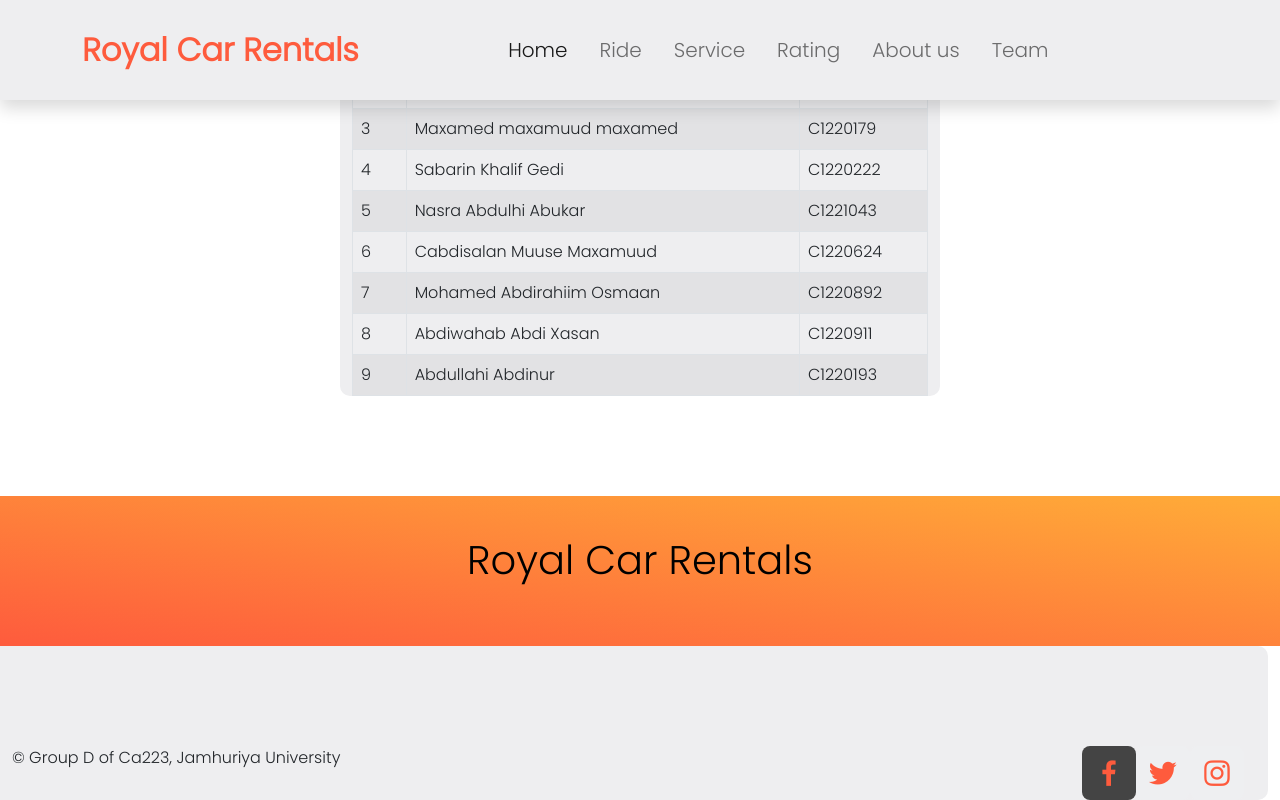
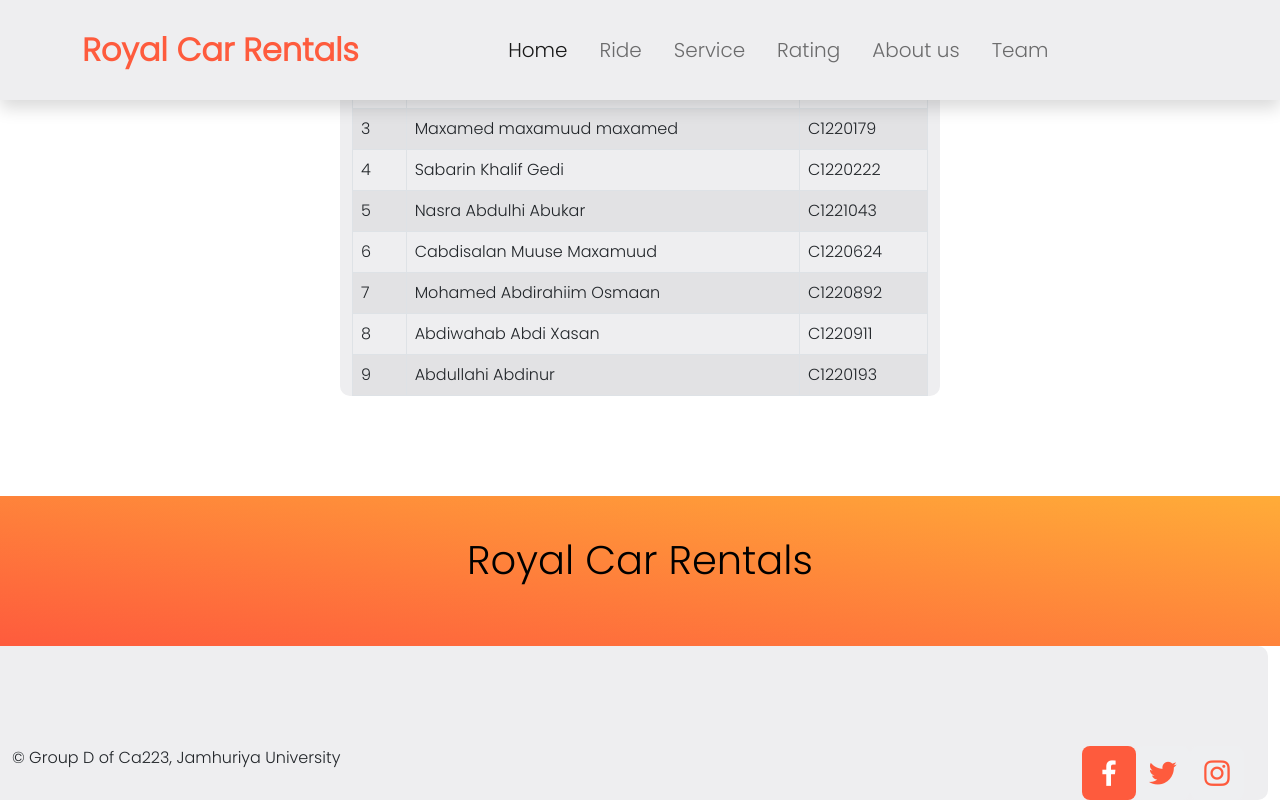
Before and after one commit to mohajiabdi/royal, a plain HTML site: page index.html in a window 1280 px wide. In both pictures the pointer is over the icon 1109 px from the left and 4604 px from the top of the page. Shown: the part 3831-4631 px from the top of the page. Drawn offline with nearby package versions, Linux system fonts and the light colour scheme.

Commit message:
Update style.css

```diff
--- a/style.css
+++ b/style.css
@@ -201,7 +201,8 @@ table {
   }
 
   .socialIcon:hover {
-    background-color: var(--text-color);
+   background-color: var(--main-color);
+    color: white;
   }
 
   .leader {
```
